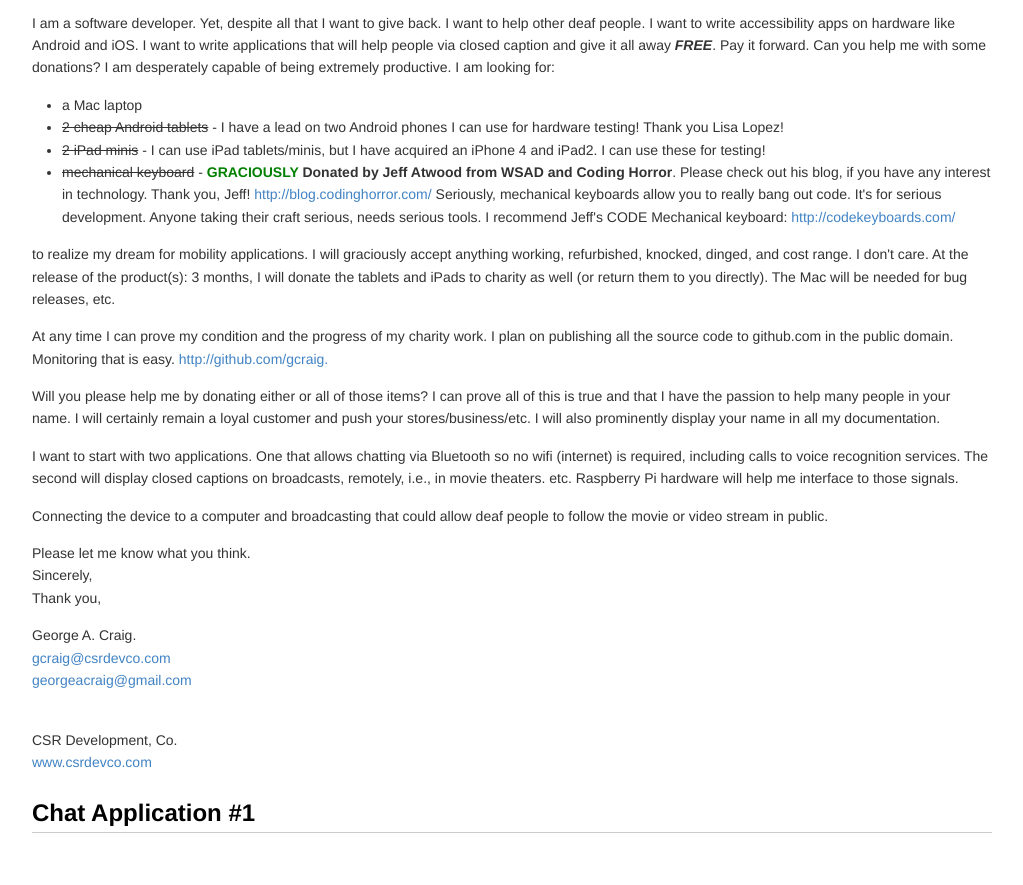
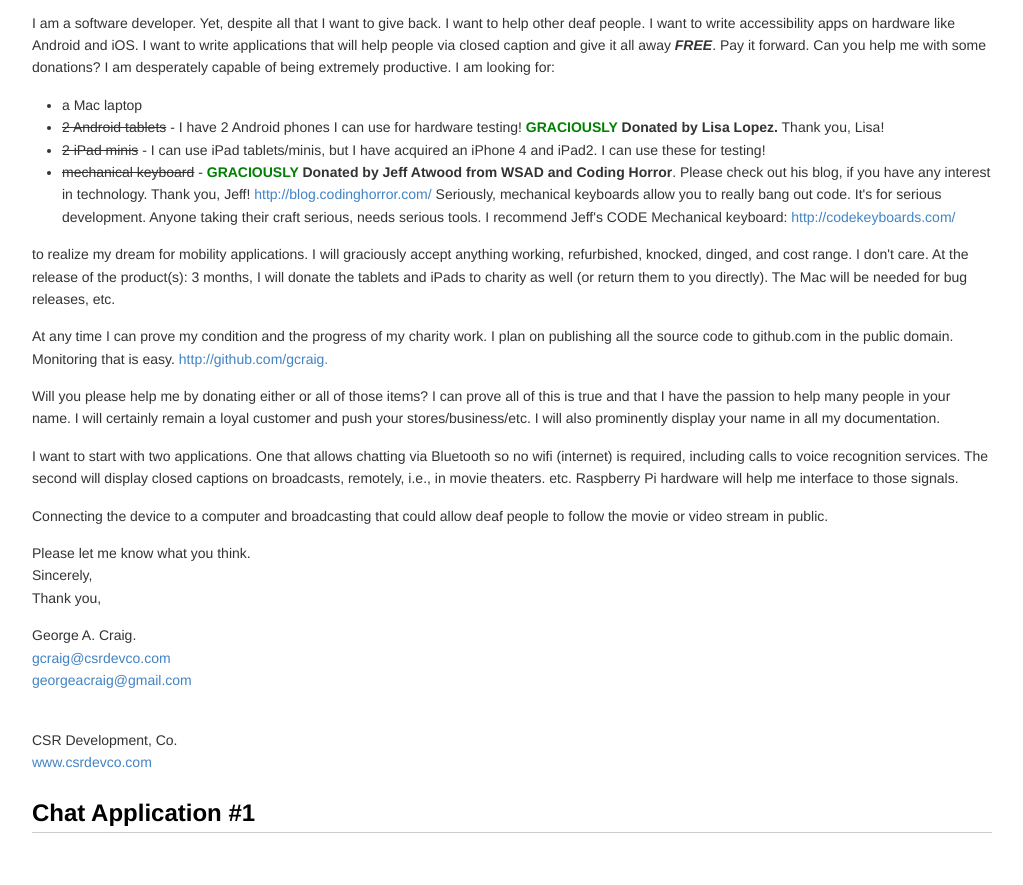
Before and after one commit to gcraig/CSRDevWebsite, a plain HTML site: page bio/index.html in a window 1280 px wide. Shown: the part 822-1707 px from the top of the page, without its empty margins (128-1151 px from the left). Drawn offline with Linux system fonts and the light colour scheme.

Commit message:
Lisa Lopez update

```diff
--- a/bio/index.html
+++ b/bio/index.html
@@ -302,7 +302,7 @@ img {
 <p>I am a software developer. Yet, despite all that I want to give back. I want to help other deaf people. I want to write accessibility apps on hardware like Android and iOS. I want to write applications that will help people via closed caption and give it all away <em><strong>FREE</strong></em>. Pay it forward. Can you help me with some donations? I am desperately capable of being extremely productive. I am looking for:</p>
 <ul>
 <li>a Mac laptop</li>
-<li><del>2 cheap Android tablets</del> - I have a lead on two Android phones I can use for hardware testing! Thank you Lisa Lopez!</li>
+<li><del>2 Android tablets</del> - I have 2 Android phones I can use for hardware testing! <strong><font color="green">GRACIOUSLY</font> Donated by Lisa Lopez.</strong> Thank you, Lisa!</li>
 <li><del>2 iPad minis</del> - I can use iPad tablets/minis, but I have acquired an iPhone 4 and iPad2. I can use these for testing!</li>
 <li><del>mechanical keyboard</del> - <strong><font color="green">GRACIOUSLY</font> Donated by Jeff Atwood from WSAD and Coding Horror</strong>. Please check out his blog, if you have any interest in technology. Thank you, Jeff! <a href="">http://blog.codinghorror.com/</a> Seriously, mechanical keyboards allow you to really bang out code. It's for serious development. Anyone taking their craft serious, needs serious tools. I recommend Jeff's CODE Mechanical keyboard: <a href="">http://codekeyboards.com/</a> <br></li>
 </ul>
```
Also changed, not shown: 1 other file.
